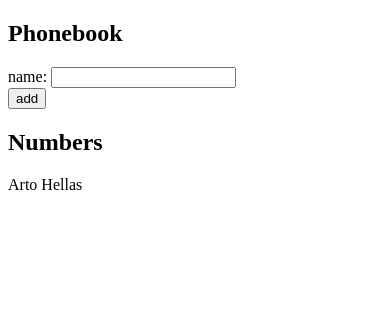
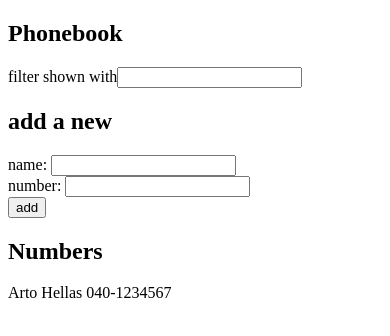
Before and after one commit to ussiuss/fso, a React (Vite) app in the folder part2/phonebook/: page / in a window 390 px wide. Shown: the top 336 px of the page. Built offline with nearby package versions, Linux system fonts and the light colour scheme.

Commit message:
2.8: The Phonebook Step 3 - 2.9*: The Phonebook Step 4

```diff
--- a/part2/phonebook/src/App.jsx
+++ b/part2/phonebook/src/App.jsx
@@ -4,41 +4,68 @@ import Person from './components/Person'
 const App = (props) => {
   const [persons, setPersons] = useState(props.persons)
   const [newName, setNewName] = useState('')
+  const [newNumber, setNewNumber] = useState('')
+  const [newFilter, setNewFilter] = useState('')
+
+  const filteredPeople = persons.filter(person => person.name.toLowerCase().includes(newFilter.toLowerCase()))
 
   const addPerson = (event) => {
     const newNameTrimmed = newName.trim().replace(/ +/g, ' ')
+    const newNumberTrimmed= newNumber.trim().replace(/ +/g, ' ')
     event.preventDefault()
     const person = {
       name: newNameTrimmed,
-      id: Math.max(0 ,...persons.map(person => person.id)) + 1
+      id: Math.max(0 ,...persons.map(person => person.id)) + 1,
+      number: newNumberTrimmed
     }
 
     persons.some(person => person.name === newNameTrimmed)
       ? window.alert(`${newNameTrimmed} is already added to phonebook`)
       : (
         setPersons(persons.concat(person)),
-        setNewName('')
+        setNewName(''),
+        setNewNumber(''),
+        console.log('Cleared inputs!')
         )
   }
 
-  const handlePersonChange = (event) => {
+
+
+  const handleNameChange = (event) => {
     setNewName(event.target.value)
+  }
+
+  const handleNumberChange = (event) => {
+    setNewNumber(event.target.value)
+  }
+
+  const handleFilterChange = (event) => {
+    setNewFilter(event.target.value)
   }
 
   return (
     <div>
       <h2>Phonebook</h2>
+      <div>
+          filter shown with<input value={newFilter}
+          onChange={handleFilterChange}/>
+        </div>
+      <h2>add a new</h2>
       <form onSubmit={addPerson}>
         <div>
           name: <input value={newName}
-          onChange={handlePersonChange}/>
+          onChange={handleNameChange}/>
+        </div>
+        <div>
+          number: <input value={newNumber}
+          onChange={handleNumberChange}/>
         </div>
         <div>
           <button type="submit">add</button>
         </div>
       </form>
       <h2>Numbers</h2>
-        {persons.map(person =>
+        {filteredPeople.map(person =>
           <Person key={person.id} person={person} />
         )}
     </div>
--- a/part2/phonebook/src/components/Person.jsx
+++ b/part2/phonebook/src/components/Person.jsx
@@ -1,5 +1,5 @@
 const Person = ({ person }) => {
-  return <div>{person.name}</div>
+  return <div>{person.name} {person.number}</div>
 }
 
 export default Person
--- a/part2/phonebook/src/main.jsx
+++ b/part2/phonebook/src/main.jsx
@@ -1,7 +1,7 @@
 import ReactDOM from 'react-dom/client'
 import App from './App'
 
-const persons = [{ name: 'Arto Hellas', id: 1 }]
+const persons = [{ name: 'Arto Hellas', id: 1, number: '040-1234567'}]
 
 ReactDOM.createRoot(document.getElementById('root')).render(
   <App persons={persons} />
```
